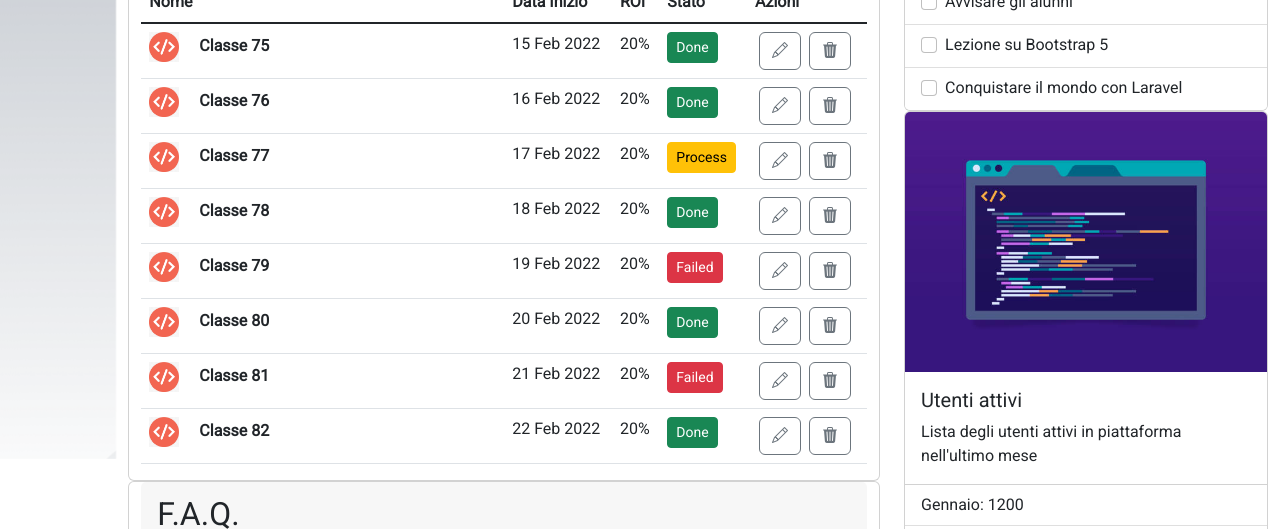
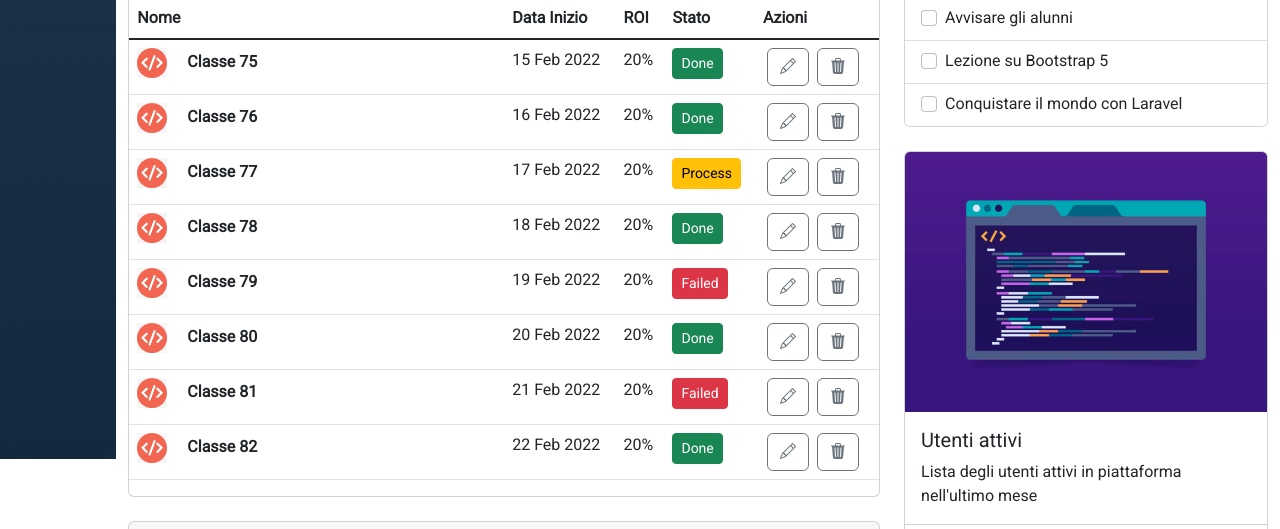
Before and after one commit to ttom-eragiapreso/html-css-bootstrap-dashboard, a plain HTML site: page Bootstrap-Dashboard/index.html in a window 1280 px wide. Shown: the part 271-800 px from the top of the page. Drawn offline with nearby package versions, Linux system fonts and the light colour scheme.

Commit message:
[fix] card containers and spacing between cards

```diff
--- a/Bootstrap-Dashboard/css/styles.css
+++ b/Bootstrap-Dashboard/css/styles.css
@@ -1,10 +1,11 @@
-/* GENERAL AND DEBUG */
+/* ROOT */
 
-[class^="col"], [class^="row"] {
-  /* min-height: 100px; */
-  /* border: 1px solid white; */
+:root {
+  --header-height: = 70px;
 }
 
+
+/* GENERAL AND DEBUG */
 
 img {
   max-width: 100%;
@@ -28,20 +29,10 @@ aside {
   position: relative;
   height: calc(100vh - 70px);
   background-image: url(../assets/img/sidebar-bg.png);
-  /* filter: hue-rotate(330deg) saturate(3); */
-  /* filter: invert(12%) sepia(80%) saturate(440%) hue-rotate(168deg) brightness(98%) contrast(96%); */
+  background-color: #12283e;
   width: 10%;
   min-width: 50px;
 }
-
-/*
-aside::before {
-  content: url(../assets/img/sidebar-bg.png);
-  width: 10%;
-  position: absolute;
-  top: 0;
-  left: 0;
-} */
 
 
 
--- a/Bootstrap-Dashboard/index.html
+++ b/Bootstrap-Dashboard/index.html
@@ -81,18 +81,18 @@
 
   </div>
 
-  <div class="container-fluid">
+  <div class="container-fluid py-3">
 
-    <div class="row row-cols-1 row-cols-md-2">
+    <div class="row row-cols-1 row-cols-lg-2">
 
-      <div class="col col-md-8">
+      <div class="col col-lg-8">
 
         <div class="row row-cols-1 ">
 
-          <div class="col">
+          <div class="col mb-4">
 
             <div class="card">
-              <div class="container">
+
                 <div class="card-header d-flex justify-content-between">
                     <span class="fs-2">Prossime Classi</span>
 
@@ -103,7 +103,7 @@
 
                   <thead>
                     <tr>
-                      <th scope="col" class="col-6">Nome</th>
+                      <th scope="col" class="col w-50">Nome</th>
                       <th scope="col" class="col">Data Inizio</th>
                       <th scope="col" class="col">ROI</th>
                       <th scope="col" class="col">Stato</th>
@@ -285,7 +285,7 @@
                 </table>
 
 
-              </div>
+
 
             </div>
 
@@ -295,7 +295,7 @@
 
             <div class="card">
 
-              <div class="container">
+
 
                 <div class="card-header">
                     <span class="fs-2">F.A.Q.</span>
@@ -334,7 +334,7 @@
                   </div>
                 </div>
 
-              </div>
+
 
             </div>
 
@@ -344,11 +344,11 @@
 
       </div>
 
-      <div class="col col-md-4">
+      <div class="col col-lg-4">
 
         <div class="row row-cols-1 ">
 
-          <div class="col">
+          <div class="col mb-4">
 
             <div class="card">
               <div class="card-header">
```
